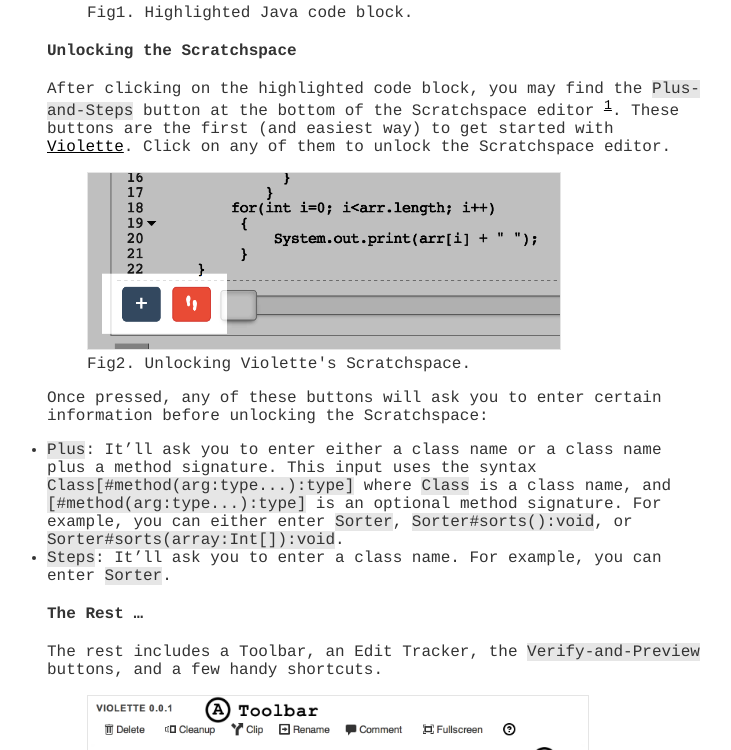
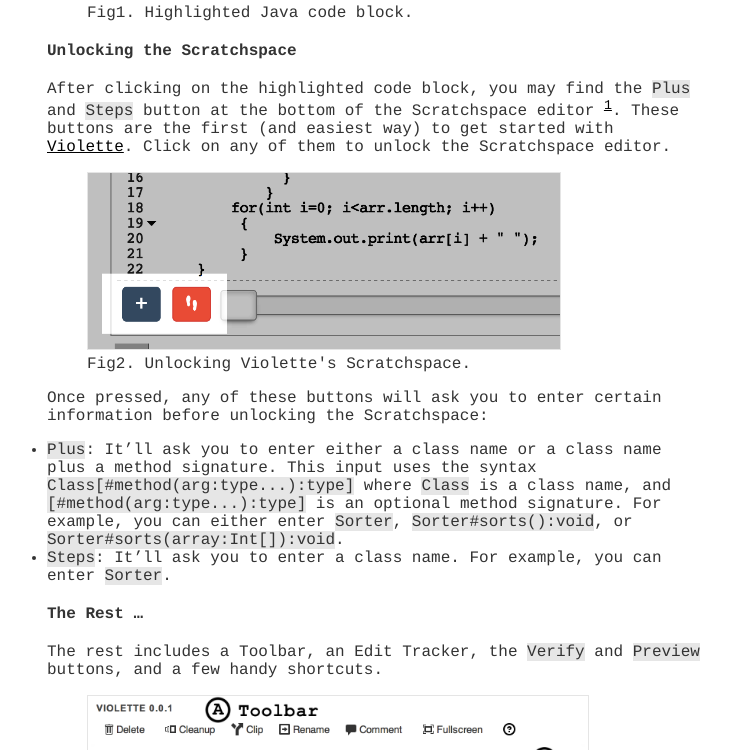
Before and after one commit to hsanchez/hsanchez.github.io, a Jekyll site: the page built from posts/thesiswork/tools/_posts/2014-07-22-violette.md, in a window 1280 px wide and 1400 px high, scrolled down 653 px. Shown: the part 180-930 px from the top of the window, without its empty margins (263-994 px from the left). Built offline with Jekyll 4.4.1, drawn with Linux system fonts in a browser that asks for light colours; Markdown is read by kramdown in place of the engine named in the settings; some of the changed text lies outside the part shown.

```diff
--- a/posts/thesiswork/tools/_posts/2014-07-22-violette.md
+++ b/posts/thesiswork/tools/_posts/2014-07-22-violette.md
@@ -18,7 +18,7 @@ After installation, you’ll find that Java code blocks (specifically `<pre>` ta
 
 # Unlocking the Scratchspace
 
-After clicking on the highlighted code block, you may find the `Plus-and-Steps` button at the bottom of the Scratchspace editor [^1]. These buttons are the first (and easiest way) to get started with [Violette](https://www.dropbox.com/s/dpse9g1nojt4e73/vesper-web.crx). Click on any of them to unlock the Scratchspace editor.
+After clicking on the highlighted code block, you may find the `Plus` and `Steps` button at the bottom of the Scratchspace editor [^1]. These buttons are the first (and easiest way) to get started with [Violette](https://www.dropbox.com/s/dpse9g1nojt4e73/vesper-web.crx). Click on any of them to unlock the Scratchspace editor.
 
 {% include image.html url="http://www.huascarsanchez.com/static/PlusAndSteps.png" description="Get started with Violette" caption="Fig2. Unlocking Violette's Scratchspace." height = "176" width = "472"%}
 
@@ -29,7 +29,7 @@ Once pressed, any of these buttons will ask you to enter certain information bef
 
 # The Rest ...
 
-The rest includes a Toolbar, an Edit Tracker, the `Verify-and-Preview` buttons, and a few handy shortcuts.
+The rest includes a Toolbar, an Edit Tracker, the `Verify` and `Preview` buttons, and a few handy shortcuts.
 
 {% include image.html url="http://www.huascarsanchez.com/static/Scratchspace.png" description="Get started with Violette" caption="Fig3. Violette's User Interface." height = "380" width = "500"%}
 
@@ -105,6 +105,6 @@ Thank you for trying **Violette**. Now, we need your feedback. Please take a few
 
 All the curated code snippets will be available, as tweets, on Twitter. If you want to see them, please follow [@codedetour](https://twitter.com/codedetour).
 
-[^1]: The `Plus-and-Steps` buttons will be enabled if the detected code blocks is not wrapped within a class or a Class' method (i.e., a sequence of statements). Otherwise, you'll see the `Verify` button.
+[^1]: The `Plus` and `Steps` buttons will be enabled if the detected code blocks is not wrapped within a class or a Class' method (i.e., a sequence of statements). Otherwise, you'll see the `Verify` button.
 
 [^2]: Undo or Redo edits are not allowed by design.
```
